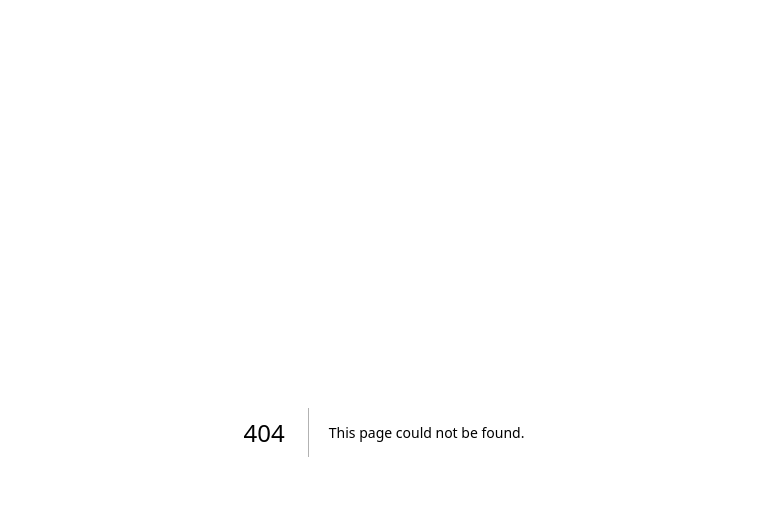
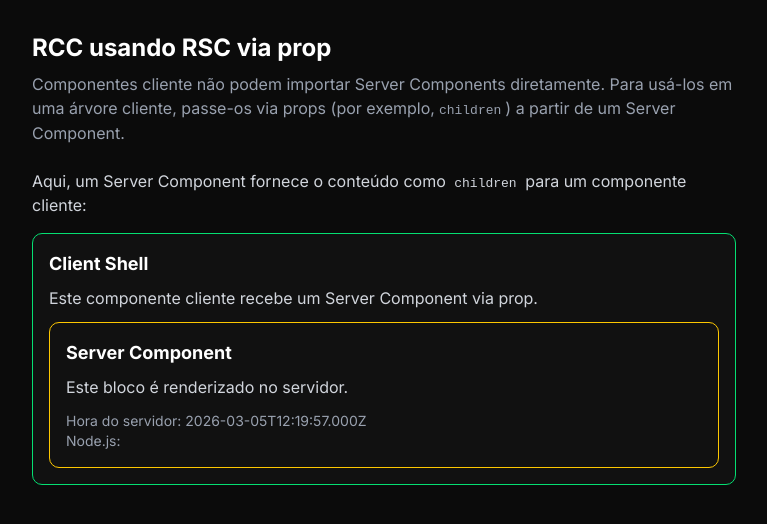
Before and after one commit to crisfeitosa/nextjs-prompt-manager, a Next.js app: page /rsc-vs-rcc/rcc in a window 1280 px wide. Before the commit this address had no page. Shown: the top 524 px of the page, without its empty margins (256-1023 px from the left). Built offline with nearby package versions, Linux system fonts and the light colour scheme.

Commit message:
feat: add ClientShell and ClientCounter components for client-server interaction examples

```diff
--- /dev/null
+++ b/src/app/rsc-vs-rcc/rcc/page.tsx
@@ -0,0 +1,28 @@
+import { ClientShell } from '@/components/demo/client-wrapper';
+import { ServerOnly } from '@/components/demo/server';
+
+export default function Page() {
+  return (
+    <section className="space-y-6">
+      <header className="space-y-2">
+        <h1 className="text-2xl font-bold">RCC usando RSC via prop</h1>
+        <p className="text-gray-400">
+          Componentes cliente não podem importar Server Components diretamente.
+          Para usá-los em uma árvore cliente, passe-os via props (por exemplo,
+          <code className="mx-1">children</code>) a partir de um Server
+          Component.
+        </p>
+      </header>
+
+      <div className="space-y-4">
+        <p className="text-gray-300">
+          Aqui, um Server Component fornece o conteúdo como{' '}
+          <code className="mx-1">children</code> para um componente cliente:
+        </p>
+        <ClientShell>
+          <ServerOnly />
+        </ClientShell>
+      </div>
+    </section>
+  );
+}
--- /dev/null
+++ b/src/app/rsc-vs-rcc/rsc/page.tsx
@@ -0,0 +1,23 @@
+import { ClientCounter } from '@/components/demo/client';
+
+export default function Page() {
+  return (
+    <section className="space-y-6">
+      <header className="space-y-2">
+        <h1 className="text-2xl font-bold">RSC importando RCC</h1>
+        <p className="text-gray-400">
+          Em Next.js (App Router), páginas e layouts são Server Components por
+          padrão. Eles podem importar e renderizar diretamente componentes
+          cliente.
+        </p>
+      </header>
+
+      <div className="space-y-4">
+        <p className="text-gray-300">
+          Abaixo, um Server Component importou um Client Component interativo:
+        </p>
+        <ClientCounter />
+      </div>
+    </section>
+  );
+}
--- /dev/null
+++ b/src/components/demo/client-wrapper.tsx
@@ -0,0 +1,15 @@
+'use client';
+
+import { ReactNode } from 'react';
+
+export const ClientShell = ({ children }: { children: ReactNode }) => {
+  return (
+    <div className="rounded-lg border border-green-400 bg-gray-800 p-4">
+      <h3 className="text-lg font-semibold mb-2">Client Shell</h3>
+      <p className="text-gray-300">
+        Este componente cliente recebe um Server Component via prop.
+      </p>
+      <div className="mt-3">{children}</div>
+    </div>
+  );
+};
--- /dev/null
+++ b/src/components/demo/client.tsx
@@ -0,0 +1,19 @@
+'use client';
+
+import { Button } from '@/components/ui/button';
+import { useState } from 'react';
+
+export const ClientCounter = () => {
+  const [count, setCount] = useState(0);
+
+  return (
+    <div className="rounded-lg border border-green-400 bg-gray-800 p-4">
+      <h3 className="text-lg font-semibold mb-2">Client Component</h3>
+      <p className="text-gray-300">Este bloco roda no navegador.</p>
+      <div className="mt-3 flex items-center gap-3">
+        <span className="text-sm text-gray-400">Contador: {count}</span>
+        <Button onClick={() => setCount((c) => c + 1)}>Incrementar</Button>
+      </div>
+    </div>
+  );
+};
--- /dev/null
+++ b/src/components/demo/server.tsx
@@ -0,0 +1,15 @@
+export const ServerOnly = () => {
+  const now = new Date().toISOString();
+  const nodeVersion = process.version;
+
+  return (
+    <div className="rounded-lg border border-yellow-400 bg-gray-800 p-4">
+      <h3 className="text-lg font-semibold mb-2">Server Component</h3>
+      <p className="text-gray-300">Este bloco é renderizado no servidor.</p>
+      <div className="mt-3 text-sm text-gray-400">
+        <p>Hora do servidor: {now}</p>
+        <p>Node.js: {nodeVersion}</p>
+      </div>
+    </div>
+  );
+};
--- /dev/null
+++ b/src/components/sidebar/index.tsx
@@ -0,0 +1 @@
+export * from './sidebar';
--- /dev/null
+++ b/src/components/sidebar/sidebar-content.tsx
@@ -0,0 +1,7 @@
+export const SidebarContent = () => {
+  return (
+    <aside>
+      <h2>vfdbdf</h2>
+    </aside>
+  );
+};
--- /dev/null
+++ b/src/components/sidebar/sidebar.tsx
@@ -0,0 +1,8 @@
+import { prisma } from '@/lib/prisma';
+import { SidebarContent } from './sidebar-content';
+
+export const Sidebar = async () => {
+  const prompts = await prisma.prompt.findMany();
+
+  return <SidebarContent />;
+};
--- a/src/components/ui/button.tsx
+++ b/src/components/ui/button.tsx
@@ -40,8 +40,8 @@ const buttonVariants = cva(
 
 function Button({
   className,
-  variant = 'default',
-  size = 'default',
+  variant,
+  size,
   asChild = false,
   ...props
 }: React.ComponentProps<'button'> &
@@ -53,8 +53,6 @@ function Button({
   return (
     <Comp
       data-slot="button"
-      data-variant={variant}
-      data-size={size}
       className={cn(buttonVariants({ variant, size, className }))}
       {...props}
     />
```
